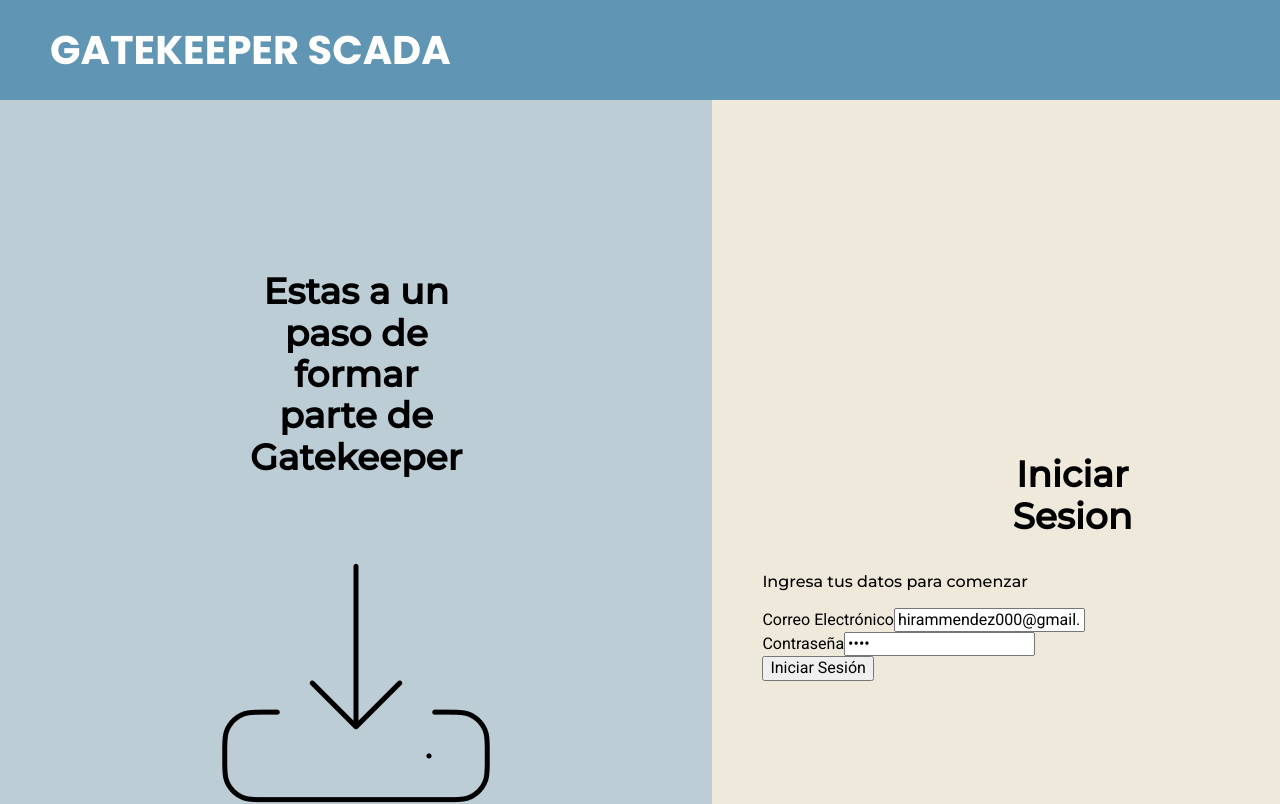
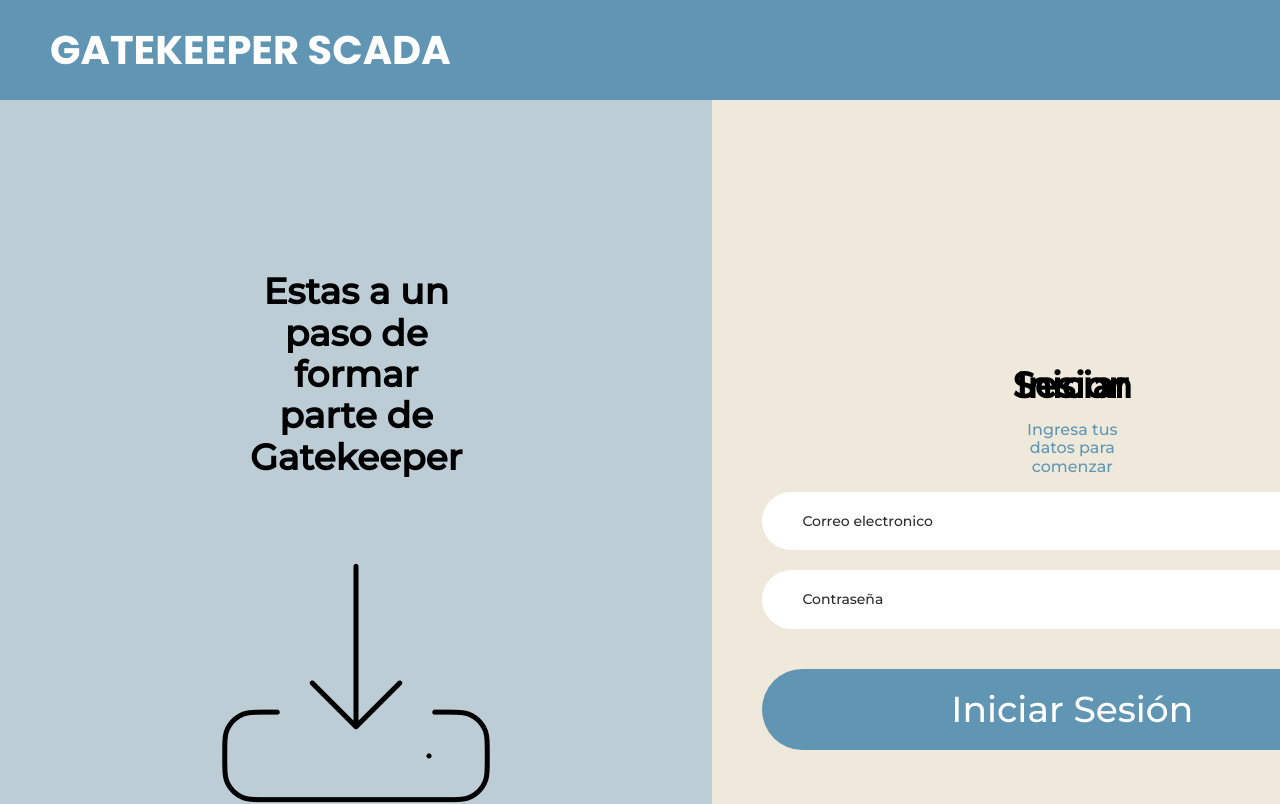
Before and after one commit to HiramZednem/gatekeeperscada-frontend, an Angular app: page /login in a window 1280 px wide. Shown: the top 804 px of the page. Built offline with nearby package versions, Linux system fonts and the light colour scheme.

Commit message:
login terminado

```diff
--- a/src/app/components/descargar-ahora/descargar-ahora.component.html
+++ b/src/app/components/descargar-ahora/descargar-ahora.component.html
@@ -10,7 +10,7 @@
                 <p>Al utilizar nuestra avanzada herramienta de software, podrás automatizar procesos complejos, lo que significa menos trabajo manual y más eficiencia. Pero eso no es todo. También te capacitará para tomar decisiones más informadas en tiempo real, permitiéndote optimizar tus operaciones de producción de bioetanol como nunca antes.</p>
                 <p>Pero lo mejor de todo es que, al unirte a nuestra comunidad de usuarios apasionados, no estarás solo en esta aventura. Colabora, comparte ideas y aprende de otros expertos en biocombustibles. ¡Es hora de dar un paso adelante en la producción de biocombustibles con nuestro software de monitorización!</p>
             </div>
-            <button class="descargar__button">Descargar</button>
+            <button class="descargar__button" (click)="onDownload()">Descargar</button>
         </div>
     </div>
 </main>
--- a/src/app/components/descargar-ahora/descargar-ahora.component.ts
+++ b/src/app/components/descargar-ahora/descargar-ahora.component.ts
@@ -1,15 +1,17 @@
 import { Component, OnInit } from '@angular/core';
+import { Router } from '@angular/router';
 
 @Component({
   selector: 'app-descargar-ahora',
   templateUrl: './descargar-ahora.component.html',
   styleUrls: ['./descargar-ahora.component.css']
 })
-export class DescargarAhoraComponent implements OnInit {
+export class DescargarAhoraComponent {
 
-  constructor() { }
+  constructor(private router: Router) { }
 
-  ngOnInit(): void {
+  onDownload() {
+    this.router.navigate(['/login']);
   }
 
 }
--- a/src/app/components/developers/developers.component.ts
+++ b/src/app/components/developers/developers.component.ts
@@ -1,15 +1,17 @@
 import { Component, OnInit } from '@angular/core';
+import { Router } from '@angular/router';
 
 @Component({
   selector: 'app-developers',
   templateUrl: './developers.component.html',
   styleUrls: ['./developers.component.css']
 })
-export class DevelopersComponent implements OnInit {
+export class DevelopersComponent {
 
-  constructor() { }
+  constructor(private router: Router) { }
 
-  ngOnInit(): void {
+  onDownload() {
+    this.router.navigate(['/login']);
   }
 
 }
--- a/src/app/components/header/header.component.html
+++ b/src/app/components/header/header.component.html
@@ -3,7 +3,7 @@
     <ul class="header__list" *ngIf="navegation">
         <li>Objetivos</li>
         <li>Integrantes</li>
-        <li><button class="header__button">Descargar</button></li>
+        <li><button class="header__button" (click)="onDownload()">Descargar</button></li>
     </ul>
 </div>
 <div *ngIf="navegation">
--- a/src/app/components/header/header.component.ts
+++ b/src/app/components/header/header.component.ts
@@ -1,4 +1,5 @@
 import { Component, Input } from '@angular/core';
+import { Router } from '@angular/router';
 
 @Component({
   selector: 'app-header',
@@ -8,4 +9,10 @@ import { Component, Input } from '@angular/core';
 export class HeaderComponent {
   @Input() navegation: boolean = false;
 
+  constructor(private router: Router) { }
+
+  onDownload() {
+    this.router.navigate(['/login']);
+  }
+
 }
--- a/src/app/views/login/login.component.css
+++ b/src/app/views/login/login.component.css
@@ -19,6 +19,18 @@
     padding: 0 25rem;
 }
 
+.login__title--height0 {
+    line-height: 0;
+}
+
+.login__subtitle {
+    font-family: 'Montserrat', sans-serif;
+    color: #6096b4;
+    font-size: 1.6rem;
+    text-align: center;
+    padding: 0 25rem;
+}
+
 .login__derecha {
     background-color: #EEE9DA;
     display: flex;
@@ -27,16 +39,30 @@
     align-items: center;
     padding: 5rem;
 }
-.login__derecha p {
+
+.login__derecha input {
+    width: 100%;
+    border: none;
+    border-bottom: 1px solid #000;
+    padding: 2rem 3rem;
     font-family: 'Montserrat', sans-serif;
-    color: #000;
     font-size: 1.6rem;
+    margin-bottom: 2rem;
+    border-radius: 30rem;
+    border: none;
+}
+
+.login__derecha input::placeholder {
+    padding: 0 1rem;
+    color: #2b2b2b;
+    font-size: 1.4rem;
 }
 
 .login__button {
     margin-top: 2rem;
-    border-radius: 5rem;
-    padding: 2rem 5rem;
+    border-radius: 30rem;
+    padding: 2rem 3rem;
+    width: 100%;
     border: none;
     background-color: #6096b4;
     font-family: 'Montserrat', sans-serif;
--- a/src/app/views/login/login.component.html
+++ b/src/app/views/login/login.component.html
@@ -7,20 +7,18 @@
         </div>
         <div class="login__derecha">
             <div class="login__container">
-                <h3 class="login__title">Iniciar Sesion</h3>
+                <h3 class="login__title login__title--height0">Iniciar Sesion</h3>
                 <p class="login__subtitle">Ingresa tus datos para comenzar</p>
 
                 <form #loginForm="ngForm">
                     <div class="form-group">
-                      <label for="email">Correo Electrónico</label>
-                      <input type="email" id="email" name="email" [(ngModel)]="email" required>
+                      <input type="email" id="email" name="email" placeholder="Correo electronico" [(ngModel)]="email" required>
                     </div>
                     <div class="form-group">
-                      <label for="password">Contraseña</label>
-                      <input type="password" id="password" name="password" [(ngModel)]="password" required>
+                      <input type="password" id="password" name="password" placeholder="Contraseña" [(ngModel)]="password" required>
                     </div>
-                    <button type="submit" (click)="onSubmit()">Iniciar Sesión</button>
-                  </form>
+                    <button type="submit" (click)="onSubmit()" class="login__button">Iniciar Sesión</button>
+                </form>
             </div>
 
         </div>
--- a/src/app/views/login/login.component.ts
+++ b/src/app/views/login/login.component.ts
@@ -8,8 +8,8 @@ import { Component, OnInit } from '@angular/core';
   styleUrls: ['./login.component.css']
 })
 export class LoginComponent {
-  email: string = 'hirammendez000@gmail.com';
-  password: string = '1234';
+  email: string = '';
+  password: string = '';
 
   constructor(private AuthService: AuthService, private router: Router) {}
 
```
